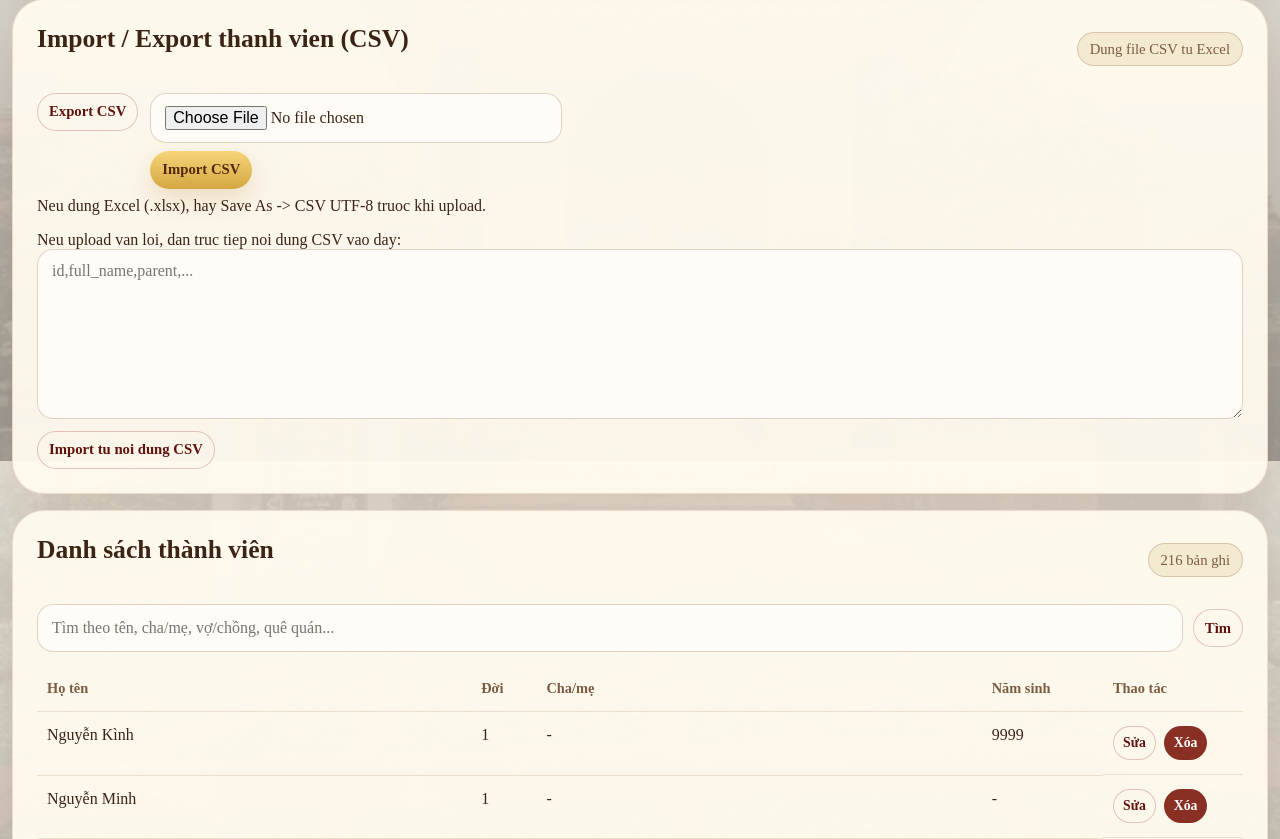
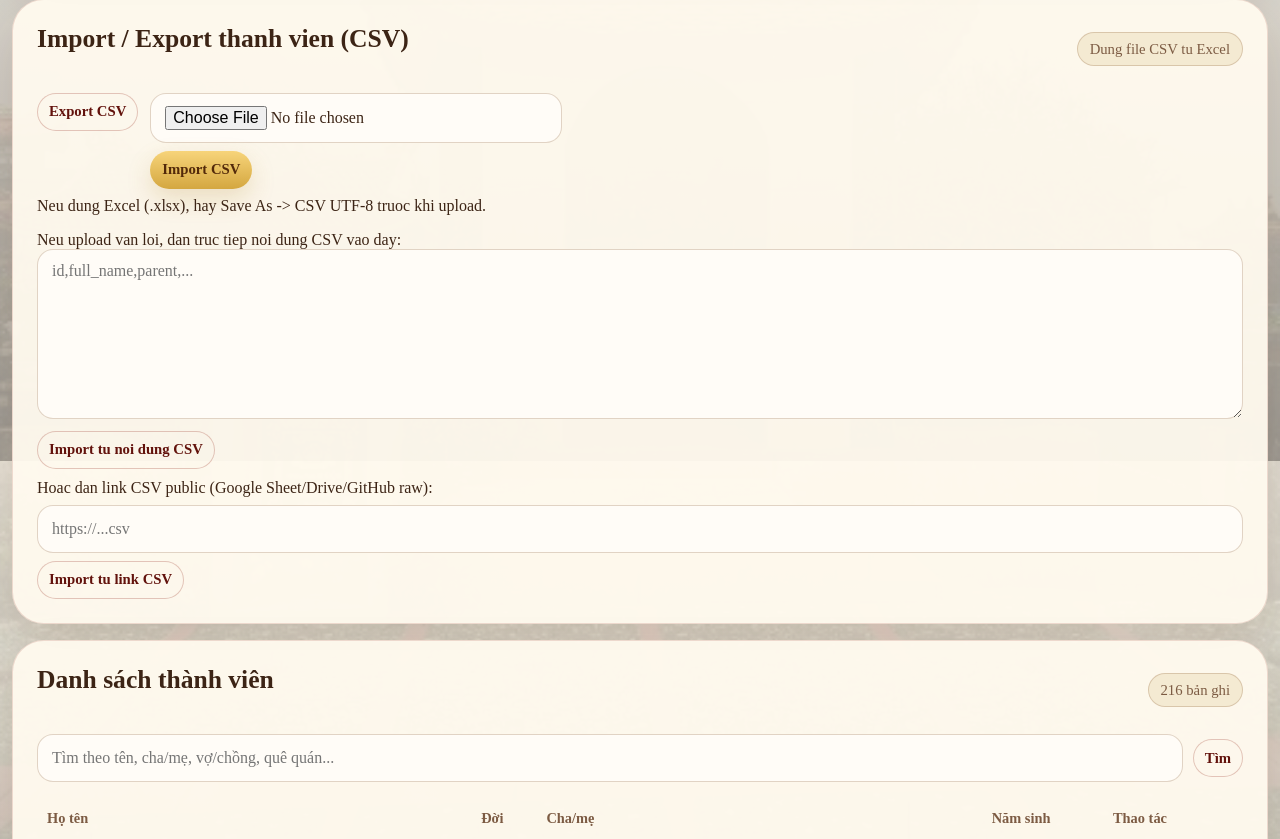
Before and after one commit to Tien-reus/webgiapha, a Django app: page /manage/ in a window 1280 px wide. Shown: the part 339-1178 px from the top of the page. Run offline with Django 5.2, Linux system fonts and the light colour scheme; the visitor is signed in with stand-in values (Sample User, id 1); data comes from the database, SQL or seed files in the repository.

Commit message:
feat: add CSV import via public URL in manage

```diff
--- a/genealogy/views.py
+++ b/genealogy/views.py
@@ -1,5 +1,6 @@
 import csv
 import io
+from urllib.request import urlopen, Request
 from django.contrib import messages
 from django.contrib.auth import logout
 from django.contrib.auth.decorators import user_passes_test
@@ -314,6 +315,31 @@ def manage_members(request):
                 messages.error(request, 'Import loi. Vui long kiem tra CSV va thu lai.')
             return redirect('manage_members')
 
+        if action == 'import_members_csv_url':
+            csv_url = (request.POST.get('members_csv_url') or '').strip()
+            if not csv_url:
+                messages.error(request, 'Vui long nhap link CSV.')
+                return redirect('manage_members')
+            try:
+                req = Request(csv_url, headers={'User-Agent': 'Mozilla/5.0'})
+                with urlopen(req, timeout=20) as resp:
+                    raw = resp.read(25 * 1024 * 1024 + 1)
+                if len(raw) > 25 * 1024 * 1024:
+                    messages.error(request, 'File CSV qua lon (toi da 25MB).')
+                    return redirect('manage_members')
+                try:
+                    text = raw.decode('utf-8-sig')
+                except UnicodeDecodeError:
+                    text = raw.decode('cp1252')
+                created, updated, skipped, failed = _import_members_from_csv_text(text)
+                messages.success(
+                    request,
+                    f'Import tu link xong: tao moi {created}, cap nhat {updated}, bo qua {skipped}, loi {failed}.',
+                )
+            except Exception:
+                messages.error(request, 'Khong doc duoc link CSV. Kiem tra link public va thu lai.')
+            return redirect('manage_members')
+
         if action == 'delete_member':
             member = get_object_or_404(FamilyMember, pk=request.POST.get('member_id'))
             member.delete()
--- a/templates/genealogy/manage_members.html
+++ b/templates/genealogy/manage_members.html
@@ -43,6 +43,15 @@
                 <textarea id="members_csv_text" name="members_csv_text" class="form-control" rows="8" placeholder="id,full_name,parent,..."></textarea>
                 <div class="form-actions" style="margin-top: 8px;">
                     <button class="button secondary small" type="submit">Import tu noi dung CSV</button>
+                </div>
+            </form>
+            <form method="post" style="margin-top: 10px;">
+                {% csrf_token %}
+                <input type="hidden" name="action" value="import_members_csv_url">
+                <label for="members_csv_url">Hoac dan link CSV public (Google Sheet/Drive/GitHub raw):</label>
+                <div class="form-actions" style="display:flex; gap:8px; flex-wrap:wrap; margin-top:8px;">
+                    <input id="members_csv_url" name="members_csv_url" class="form-control" type="url" placeholder="https://...csv" required>
+                    <button class="button secondary small" type="submit">Import tu link CSV</button>
                 </div>
             </form>
         </div>
```
